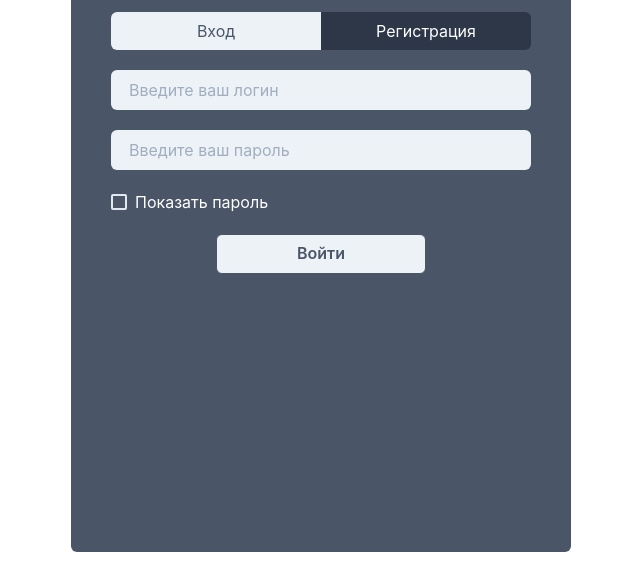
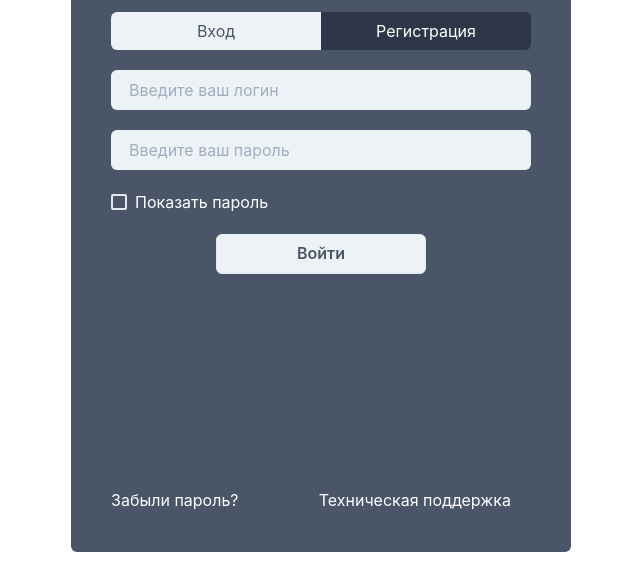
Before and after one commit to vsirenko/social-network, a React (Create React App) app: page / in a window 1280 px wide. Shown: the part 248-810 px from the top of the page, without its empty margins (319-959 px from the left). Built offline with nearby package versions, Linux system fonts and the light colour scheme.

Commit message:
added validation for login inputs

```diff
--- a/src/components/Authorization/Authorization.tsx
+++ b/src/components/Authorization/Authorization.tsx
@@ -1,19 +1,50 @@
 import React, {useState} from 'react'
-import { Avatar, Box, Flex, Stack } from "@chakra-ui/react"
+import { Avatar, Box, Flex, Stack, Checkbox, Button, Link, Switch, Text } from "@chakra-ui/react"
 import MainInput from '../Inputs'
-import MainButton from '../Buttons'
-import MainCheckbox from '../CheckBox'
 
 
 
 const Authorization:React.FC = ({}) => {
     const [tab, setTab] = useState<number>(1)
     const [visiblePass, setVisiblePass] = useState<boolean>(false)
+    const [password, setPassword] = useState('')
+    const [passwordDirty, setPasswordDirty] = useState<boolean>(false)
+    const [passwordError, setpasswordError] = useState('Поле не может быть пустым!')
+    const [errors, setErrors] = useState(false)
+
+    const blurHandler = (e: React.SyntheticEvent<HTMLInputElement>) => {
+        if(!e.currentTarget.value.length) {
+            e.currentTarget.name === 'password' && setPasswordDirty(true)
+            setErrors(true)
+        } else {
+            setPasswordDirty(false)
+            setErrors(false)
+        }
+    }
+    const passwordHendler = (e: React.ChangeEvent<HTMLInputElement>) => {
+        setPassword(e.currentTarget.value)
+        if(e.currentTarget.value.length < 3 || e.currentTarget.value.length > 8) {
+            setpasswordError('Пароль не может быть меньше 3 или больше 8 символов')
+            setErrors(true)
+            if(!e.currentTarget.value) {
+                setpasswordError('Поле не может быть пустым!')
+            }
+        } else {
+            setErrors(false)
+        }
+    }
 
     return (
         <div>
             <Flex w='100%' h='100vh' align='center' justify='center'>
-                <Box w='500px' borderRadius="md" h='800px' bg='gray.600' p='10' color='white'>
+                <Box w='500px' borderRadius="md" h='800px' bg='gray.600' p='10' color='white' position='relative'>
+
+                    <Box position='absolute' color='black' top='-85px' left='0' w='100%' h='50px' borderRadius='2xl' bg='gray.100' p='10px' transition='all 0.3s ease' opacity={`${errors ? '1' : '0'}`}>
+                    <Flex justifyContent='center' alignItems='center' w='100%' h='100%'>
+                        <Text fontWeight='semibold' color='red.500'> {passwordDirty ? passwordError : passwordError} </Text>
+                    </Flex>
+                    </Box>
+
                     <Flex w='100%' h='220px' justify='center' >
                         <Avatar bg='gray.100' w='190px' h='190px' borderColor='gray.500' borderWidth='5px' size='2xl' src='https://i.pinimg.com/originals/9f/00/af/9f00af501d2d324ac7f8ebb559fc25dd.png' />
                     </Flex>
@@ -42,18 +73,26 @@ const Authorization:React.FC = ({}) => {
                             </Box>
                         </Flex>
                     </Box>
-                    <Box w='100%' h='100%' marginTop='20px'>
+                    <Box w='100%'  marginTop='20px' >
                         {tab === 1 &&
                             <>
-                            <Stack spacing={5}>
-                                <MainInput type='email' placeholder={'Введите ваш логин'}/>
-                                <MainInput type={`${visiblePass ? 'text' : 'password'}`} placeholder={'Введите ваш пароль'}/>
-                                <MainCheckbox visible={visiblePass} onChangeStatus={setVisiblePass} text='Показать пароль'/>
-                                <MainButton width='calc(100% / 2)' bg='gray.100' color='gray.600' justify={true} text='Войти'/>
+                            <form>
+                            <Stack spacing={5} position='relative'>
+                                <MainInput type='email' placeholder={'Введите ваш логин'} />
+                                <MainInput onChange={passwordHendler} onBlur={blurHandler} type={`${visiblePass ? 'text' : 'password'}`} placeholder={'Введите ваш пароль'}/>
+                                <Checkbox onChange={() => setVisiblePass(!visiblePass)}>Показать пароль</Checkbox>
+                                <Flex justifyContent='center'>
+                                    <Button width='calc(100% / 2)' bg='gray.100' color='gray.600' variant="outline">Войти</Button>
+                                </Flex>
                             </Stack>
+                            </form>
                             </>
                         }
                         {tab === 2 && '2'}
+                        <Flex w='calc(100% - 20px)' position='absolute' left='0' bottom='10' justifyContent='space-around'>
+                                <Link to='/123'>Забыли пароль?</Link>
+                                <Link>Техническая поддержка</Link>
+                            </Flex>
                     </Box>
                 </Box>
             </Flex>
--- a/src/components/CheckBox/index.tsx
+++ /dev/null
@@ -1,19 +0,0 @@
-import React from 'react'
-import { Checkbox  } from "@chakra-ui/react"
-
-interface propsCheckbox {
-    text: string,
-    visible?: boolean,
-    onChangeStatus: (x:boolean) => void
-}
-
-const MainCheckbox: React.FC<propsCheckbox> = ({text,visible, onChangeStatus}) => {
-    console.log(visible);
-
-    return (
-
-        <Checkbox onChange={() => onChangeStatus(!visible)}>{text}</Checkbox>
-    )
-}
-
-export default  MainCheckbox
--- a/src/components/Inputs/index.tsx
+++ b/src/components/Inputs/index.tsx
@@ -4,13 +4,22 @@ import { Input } from "@chakra-ui/react"
 interface propsInput {
     placeholder: string,
     type?: string,
+    value?: string,
+    onBlur?: (e: React.SyntheticEvent<HTMLInputElement>) => void,
+    onChange?: (e: React.ChangeEvent<HTMLInputElement>) => void
 }
 
-const MainInput: React.FC<propsInput> = ({placeholder, type}) => {
-
+const MainInput: React.FC<propsInput> = ({placeholder, type, value, onBlur, onChange}) => {
     return (
         <div>
-            <Input color='gray.500' type={type} placeholder={placeholder} variant="filled"/>
+            <Input
+            value={value}
+            onBlur={e => onBlur && onBlur(e)}
+            onChange={e => onChange && onChange(e)}
+            name={type} color='gray.500'
+            type={type}
+            placeholder={placeholder}
+            variant="filled"/>
         </div>
     )
 }
```
